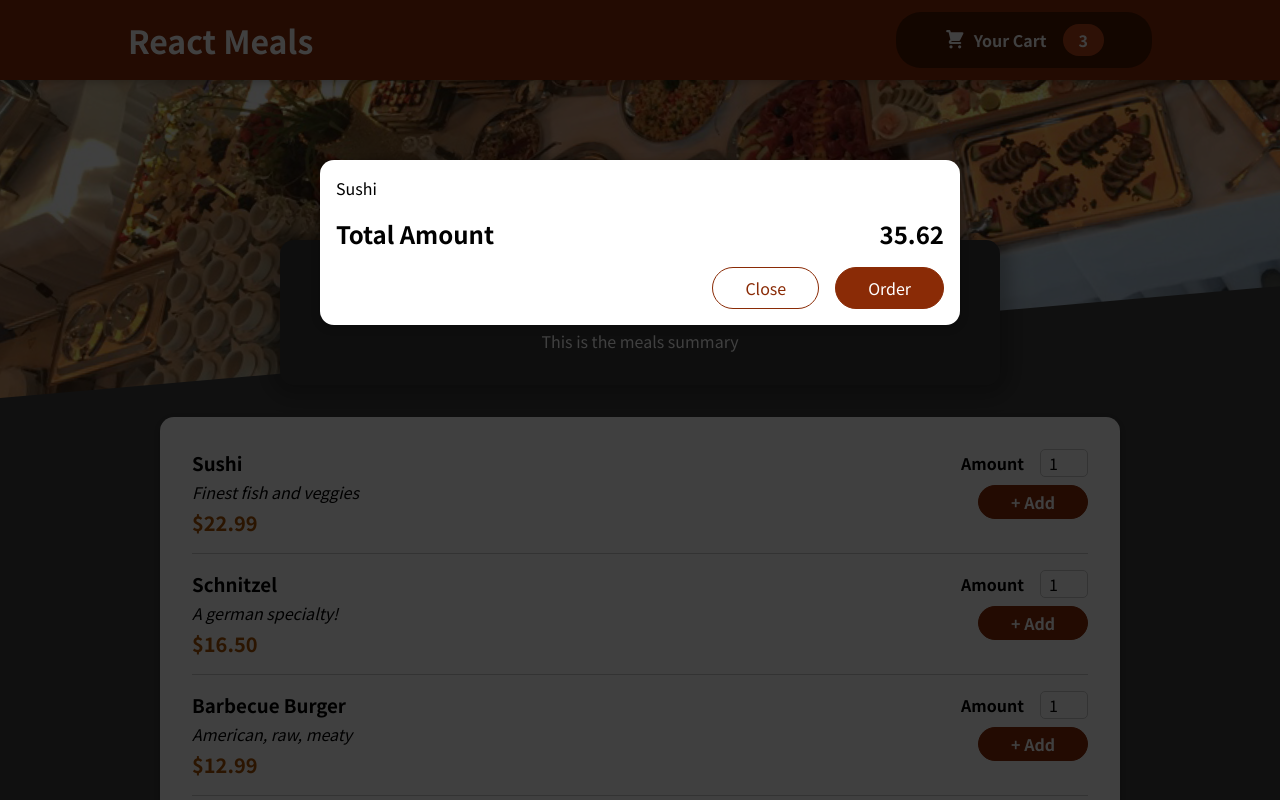
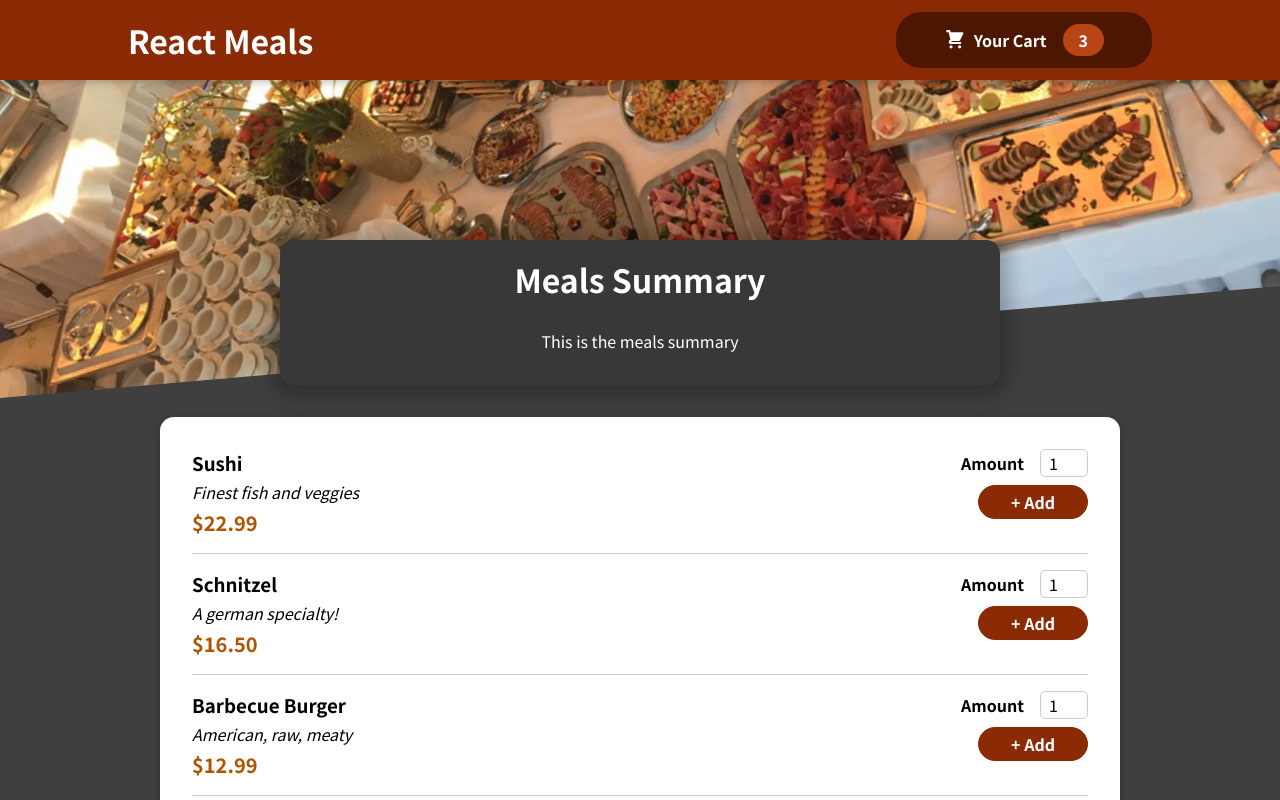
Before and after one commit to nicolas-thompson/orders, a React (Create React App) app: page / in a window 1280 px wide. Shown: the top 800 px of the page. Built offline with nearby package versions, Linux system fonts and the light colour scheme.

Commit message:
Adds modal open/close functionality

```diff
--- a/src/App.js
+++ b/src/App.js
@@ -1,13 +1,23 @@
-import { Fragment } from 'react';
+import { Fragment, useState } from 'react';
 import Header from './components/Layout/Header';
 import Meals from './components/Meals/Meals';
 import Cart from './components/Cart/Cart';
 
 function App() {
+  const [cartIsShown, setCartIsShown] = useState(false);
+
+  const showCartHandler = () => {
+    setCartIsShown(true);
+  }
+
+  const hideCartHandler = () => {
+    setCartIsShown(false);
+  }
+
   return (
     <Fragment>
-      <Cart />
-      <Header />
+      {cartIsShown && <Cart onClose={hideCartHandler} />}
+      <Header onShowCart={showCartHandler} />
       <main>
         <Meals />
       </main>
--- a/src/components/Cart/Cart.js
+++ b/src/components/Cart/Cart.js
@@ -4,14 +4,14 @@
 const Cart = props => {
   const cartItems = <ul className={classes['cart-items']}>{[{ id: 'c1', name: 'Sushi', amount: 2, price: 12.99 }].map(item => <li>{item.name}</li>)}</ul>;
 
-  return <Modal>
+  return <Modal onClose={props.onClose}>
     {cartItems}
     <div className={classes.total}>
       <span>Total Amount</span>
       <span>35.62</span>
     </div>
     <div className={classes.actions}>
-      <button className={classes['button--alt']}>Close</button>
+      <button className={classes['button--alt']} onClick={props.onClose}>Close</button>
       <button className={classes.button}>Order</button>
     </div>
     <div></div>
--- a/src/components/Layout/Header.js
+++ b/src/components/Layout/Header.js
@@ -8,7 +8,7 @@
   return <Fragment>
     <header className={classes.header}>
       <h1>React Meals</h1>
-      <HeaderCartButton />
+      <HeaderCartButton onClick={props.onShowCart} />
     </header>
     <div className={classes['main-image']}>
       <img src={mealsImage} alt="A table full of delicious food!" />
--- a/src/components/Layout/HeaderCartButton.js
+++ b/src/components/Layout/HeaderCartButton.js
@@ -2,7 +2,7 @@
 import classes from "./HeaderCartButton.module.css";
 
 const HeaderCartButton = props => {
-  return <button className={classes.button}>
+  return <button className={classes.button} onClick={props.onClick}>
     <span className={classes.icon}>
       <CartIcon />
     </span>
--- a/src/components/UI/Modal.js
+++ b/src/components/UI/Modal.js
@@ -3,7 +3,7 @@
 import classes from './Modal.module.css';
 
 const Backdrop = props => {
-  return <div className={classes.backdrop} />
+  return <div className={classes.backdrop} onClick={props.onClose} />
 };
 
 const ModalOverlay = props => {
@@ -18,7 +18,7 @@
 
 const Modal = props => {
   return <Fragment>
-    {ReactDOM.createPortal(<Backdrop />, portalElement)}
+    {ReactDOM.createPortal(<Backdrop onClose={props.onClose} />, portalElement)}
     {ReactDOM.createPortal(<ModalOverlay>{props.children}</ModalOverlay>, portalElement)}
   </Fragment>
 };
```
